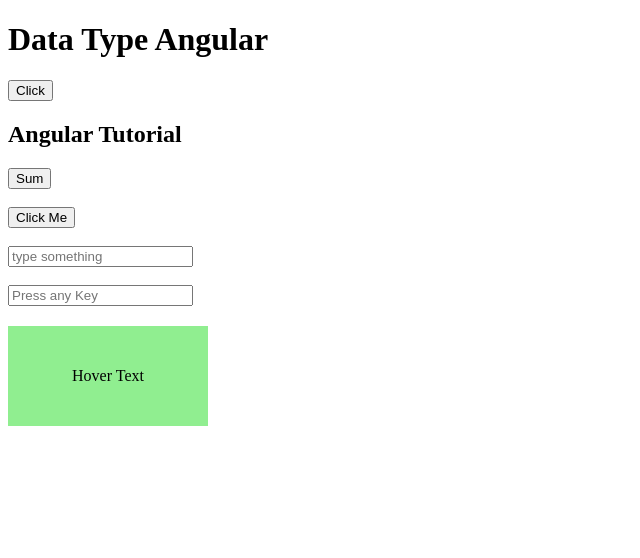
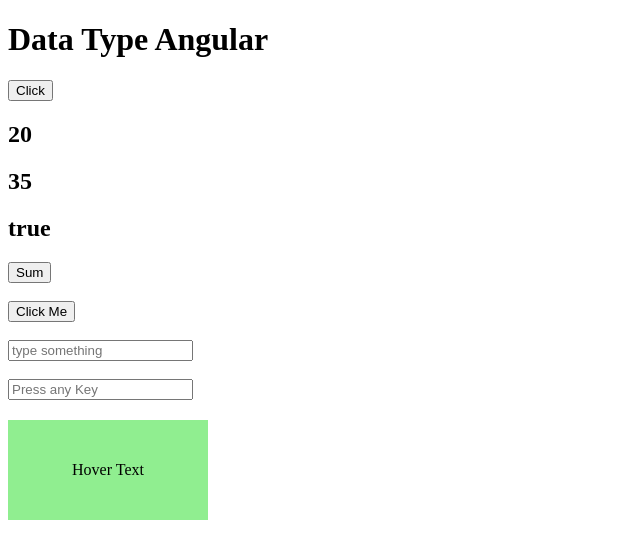
Before and after one commit to syedincharge/angular-tutorial, an Angular app: page / in a window 1280 px wide. Shown: the top 558 px of the page, without its empty margins (0-640 px from the left). Built offline with nearby package versions, Linux system fonts and the light colour scheme.

Commit message:
Update app.ts

```diff
--- a/src/app/app.ts
+++ b/src/app/app.ts
@@ -1,22 +1,61 @@
-import { Component, signal } from '@angular/core';
+import { Component} from '@angular/core';
 import { RouterOutlet } from '@angular/router';
-import { Login } from './login/login';
-
 
 @Component({
   selector: 'app-root',
-  imports: [RouterOutlet, Login ],
+  imports: [RouterOutlet],
   templateUrl: './app.html',
   styleUrl: './app.css'
 })
 export class App {
-  name = "Angular Tutorial";
-  isAdmin = false;
-  price = 199.99;
-  count = 5;
-  title = signal("Angular Tutorial Signal");
-  getUser() {
-    return "Syed Rzivi";
+   //value = 10;
+ //value = "Imtiaz";
+
+  //name: number | string = "Syed Imtiaz Rizvi";
+  name: number | string = 20;
+  age:number = 35;
+  isValid: boolean = true;
+
+
+  handleClick() {
+
+    let value;
+    value = 10;
+    value = "Syed";
+
+    console.log(value);
+
   }
-  //protected readonly title = signal('angular-tutorial');
+
+  sum(a: number, b: number) {
+    console.log(a + b);
+     return a + b;
+  }
+
+  clickHandle() {
+    console.log('Button Clicked');
+  }
+
+  onTyping(event: any) {
+    console.log("Typed : ",event.target.value);
+  }
+
+  onKeyUp(event: any) {
+    console.log('Key Up Event', event.key);
+  }
+
+  onHover() {
+    console.log('Hover Event');
+  }
+  onLeave() {
+    console.log('Mouse Leave');
+  }
+
+  onBlur() {
+    console.log('Blur Event');
+  }
+
+    onFocus() {
+    console.log('Focus Event');
+  }
 }
```
